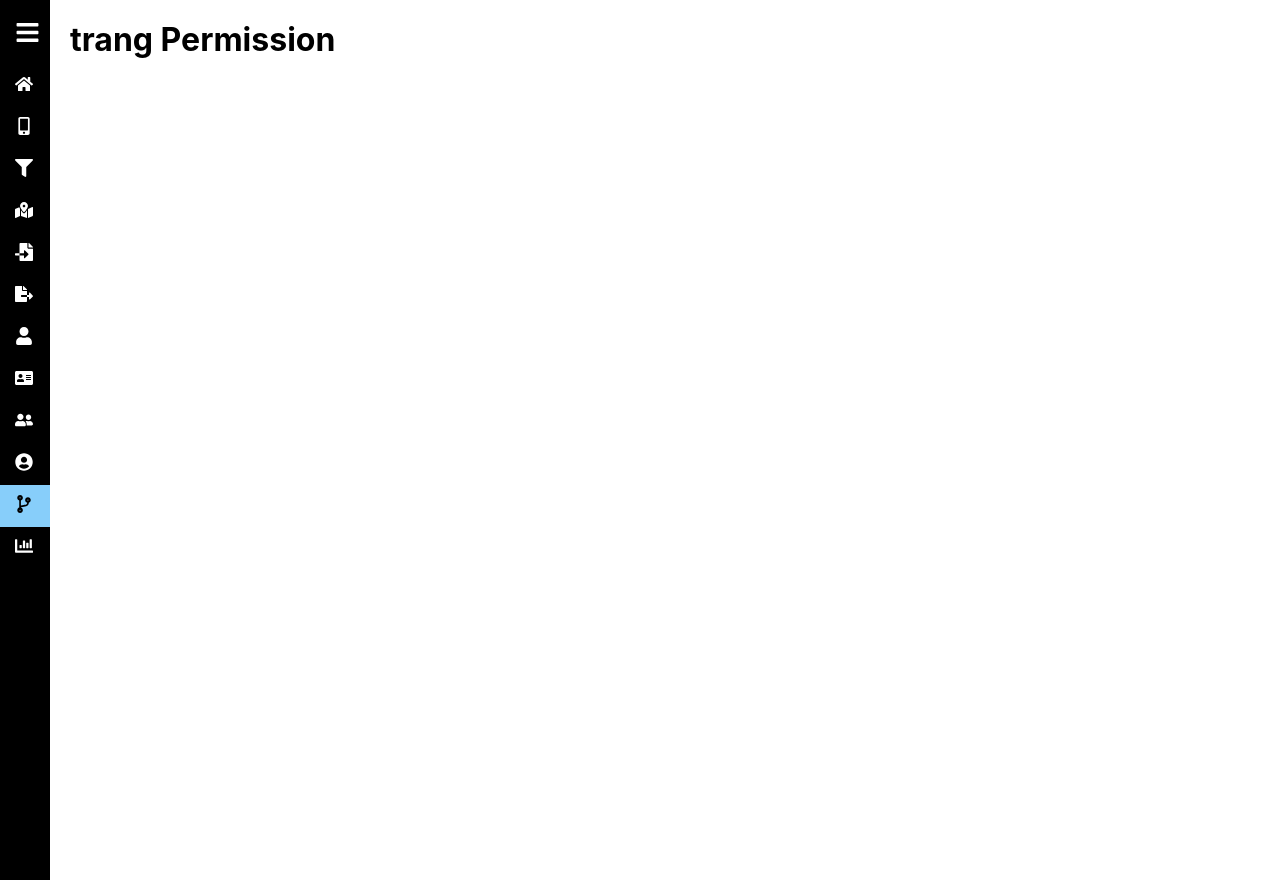
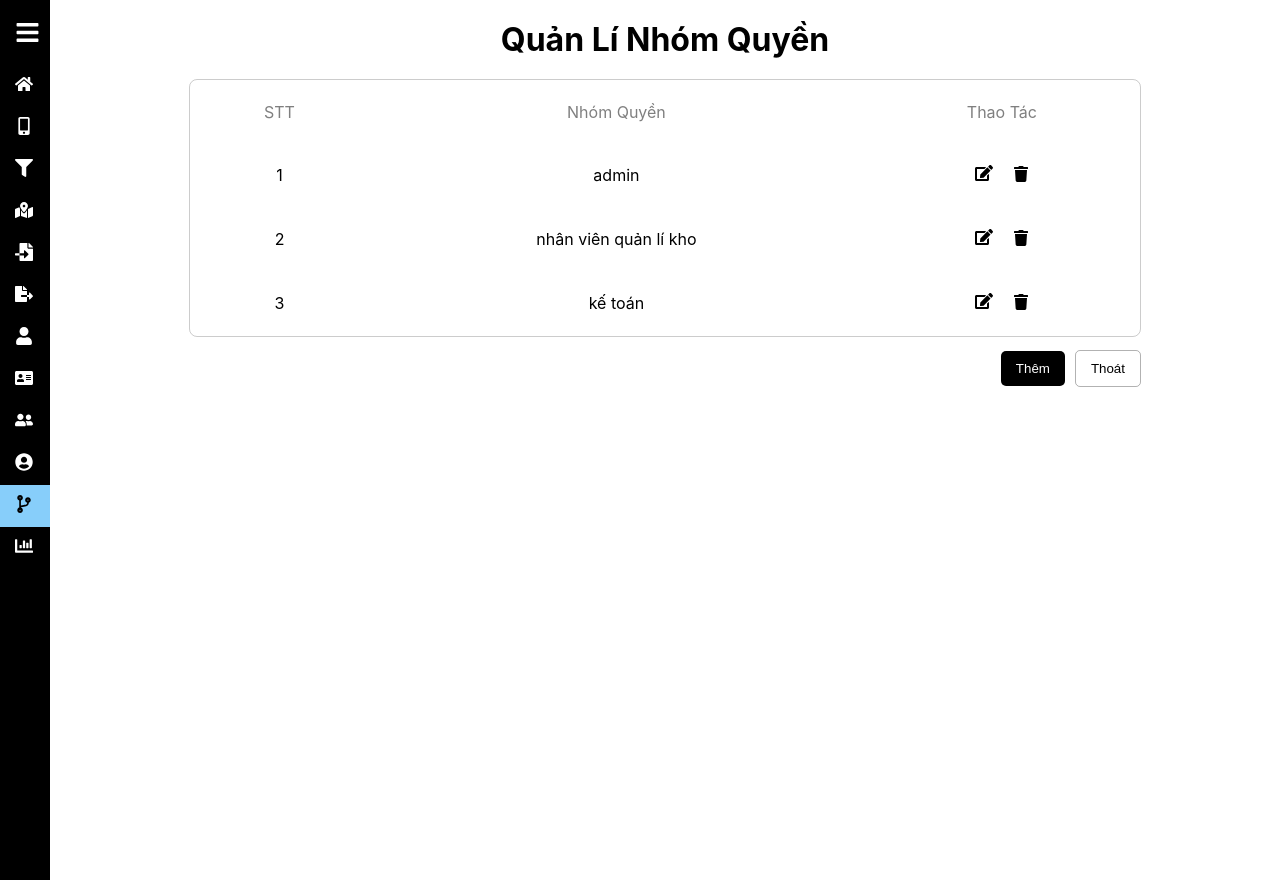
Before and after one commit to ThoiThanhVuong/DoAnCNPM, a React (Create React App) app in the folder frontend/: page /permission in a window 1280 px wide. Built offline with nearby package versions, Linux system fonts and the light colour scheme.

Commit message:
permission

```diff
--- a/frontend/src/pages/Permission.jsx
+++ b/frontend/src/pages/Permission.jsx
@@ -1,8 +1,40 @@
 import React from 'react'
+import '../style/Permission.css'
+import {FaEdit, FaTrash} from 'react-icons/fa'
 const Permission=()=>{
     return (
         <div>
-            <h1>trang Permission</h1>
+            <div className='manager-permission'>
+                <h1>Quản Lí Nhóm Quyền</h1>
+                <div className="manager-permission_content">
+                    <table>
+                        <tr>
+                            <td>STT</td>
+                            <td>Nhóm Quyền</td>
+                            <td>Thao Tác</td>
+                        </tr>
+                        <tr>
+                            <td>1</td>
+                            <td>admin</td>
+                            <td><FaEdit className="edit"/><FaTrash className="delete"/></td>
+                        </tr>
+                        <tr>
+                            <td>2</td>
+                            <td>nhân viên quản lí kho</td>
+                            <td><FaEdit className="edit"/><FaTrash className="delete"/></td>
+                        </tr>
+                        <tr>
+                            <td>3</td>
+                            <td>kế toán</td>
+                            <td><FaEdit className="edit"/><FaTrash className="delete"/></td>
+                        </tr>
+                    </table>
+                </div>
+                <div className="manager-permission_button">
+                    <button>Thêm</button>
+                    <button>Thoát</button>
+                </div>
+            </div>
         </div>
     );
 };
--- a/frontend/src/style/Permission.css
+++ b/frontend/src/style/Permission.css
@@ -0,0 +1,54 @@
+.manager-permission{
+    position: relative;
+    text-align: center;
+    width: 80%;
+    margin: auto;
+    h1{
+        margin-bottom: 20px;
+    }
+}
+.manager-permission .manager-permission_content table{
+    margin: auto;
+    width: 100%;
+    td{
+        padding: 20px;
+    }
+}
+.manager-permission .manager-permission_content table tr:first-child{
+    color: rgba(0, 0, 0, 0.5);
+}
+.manager-permission_content{
+    border: 1px solid rgba(0, 0, 0, 0.2);
+    border-radius: 8px;
+}
+button{
+    background-color: black;
+    color: white;
+    border: none;
+    padding: 10px 15px;
+    border-radius: 5px;
+}
+button:first-child{
+    margin-right: 10px;
+}
+button:last-child{
+    background-color: unset;
+    color: black;
+    border: 1px solid rgba(0, 0, 0, 0.3);
+    transition: 0.2s;
+}
+button:last-child:hover{
+    background-color: rgba(0, 0, 0, 0.1);
+}
+.manager-permission_button{
+    position: absolute;
+    right: 0;
+    bottom: -50px;
+}
+.edit, .delete, button{
+    cursor: pointer;
+}
+.edit{
+    margin-right: 20px;
+    font-size: 18px;
+}
```
